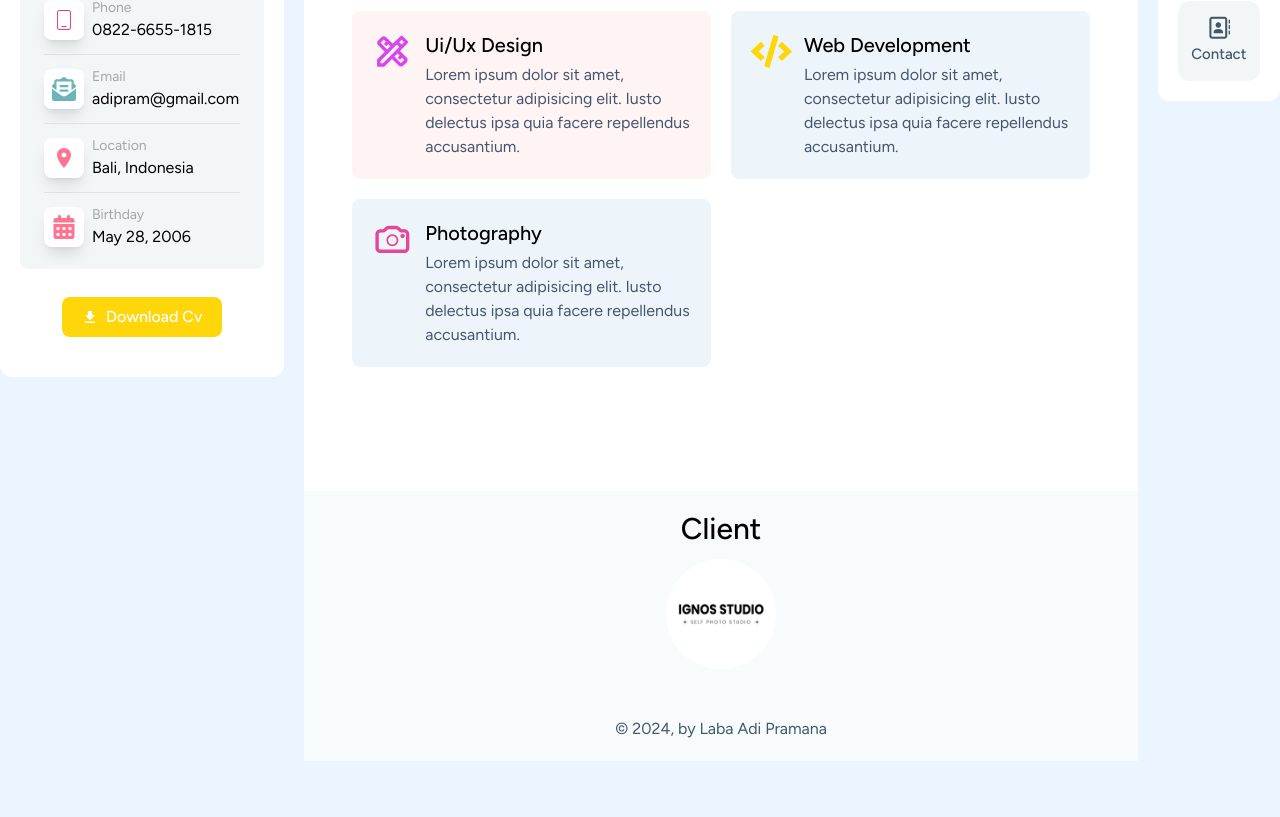
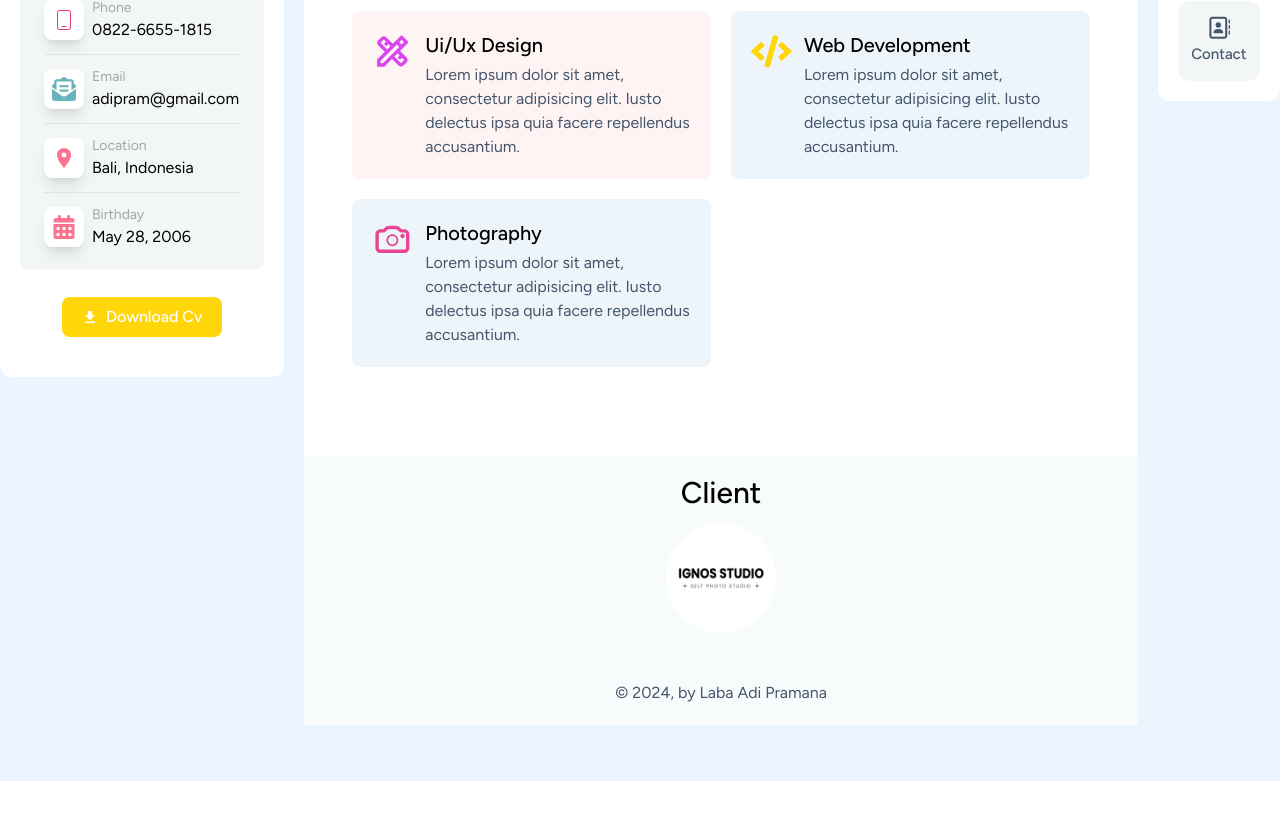
Before and after one commit to dekadii01/portfolio-react, a React (Vite) app: page / in a window 1280 px wide. Shown: the part 593-1410 px from the top of the page. After the commit the page ends 1374 px from the top, so only its background shows below. Built offline with nearby package versions, Linux system fonts and the light colour scheme.

Commit message:
update margin client section

```diff
--- a/src/pages/HomePage/index.jsx
+++ b/src/pages/HomePage/index.jsx
@@ -50,7 +50,7 @@ const HomePage = () => {
           </div>
         </div>
       </section>
-      <section id="client" className="mt-14 bg-[#f8fbfb] dark:bg-[#0d0d0d] p-5">
+      <section id="client" className="mt-5 bg-[#f8fbfb] dark:bg-[#0d0d0d] p-5">
         <h1 className="text-3xl font-medium text-black dark:text-white text-center mb-3">Client</h1>
         <div className="flex justify-center mb-2">
           <img src={LogoIgnos} alt="" width={110} />
```
